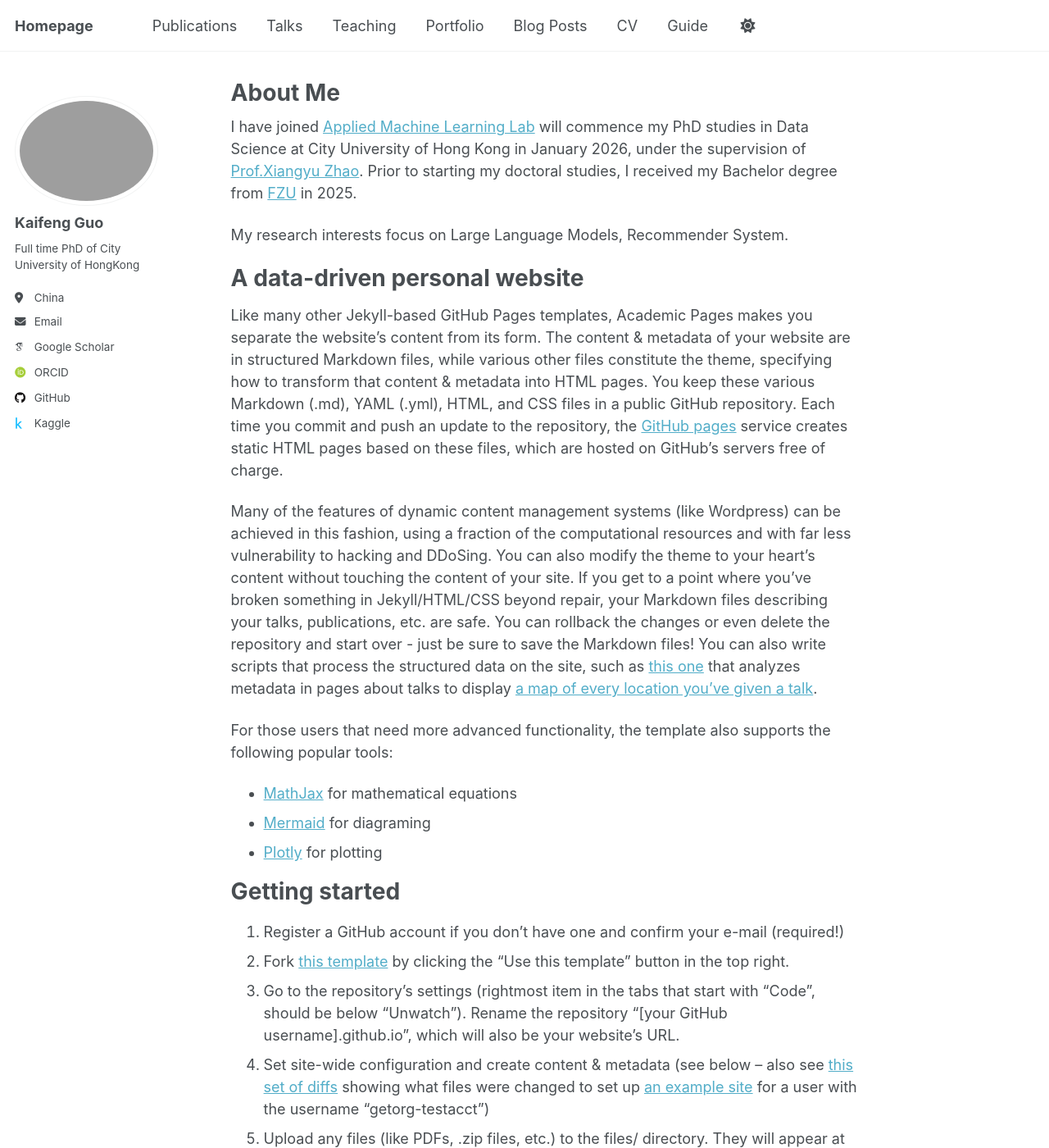
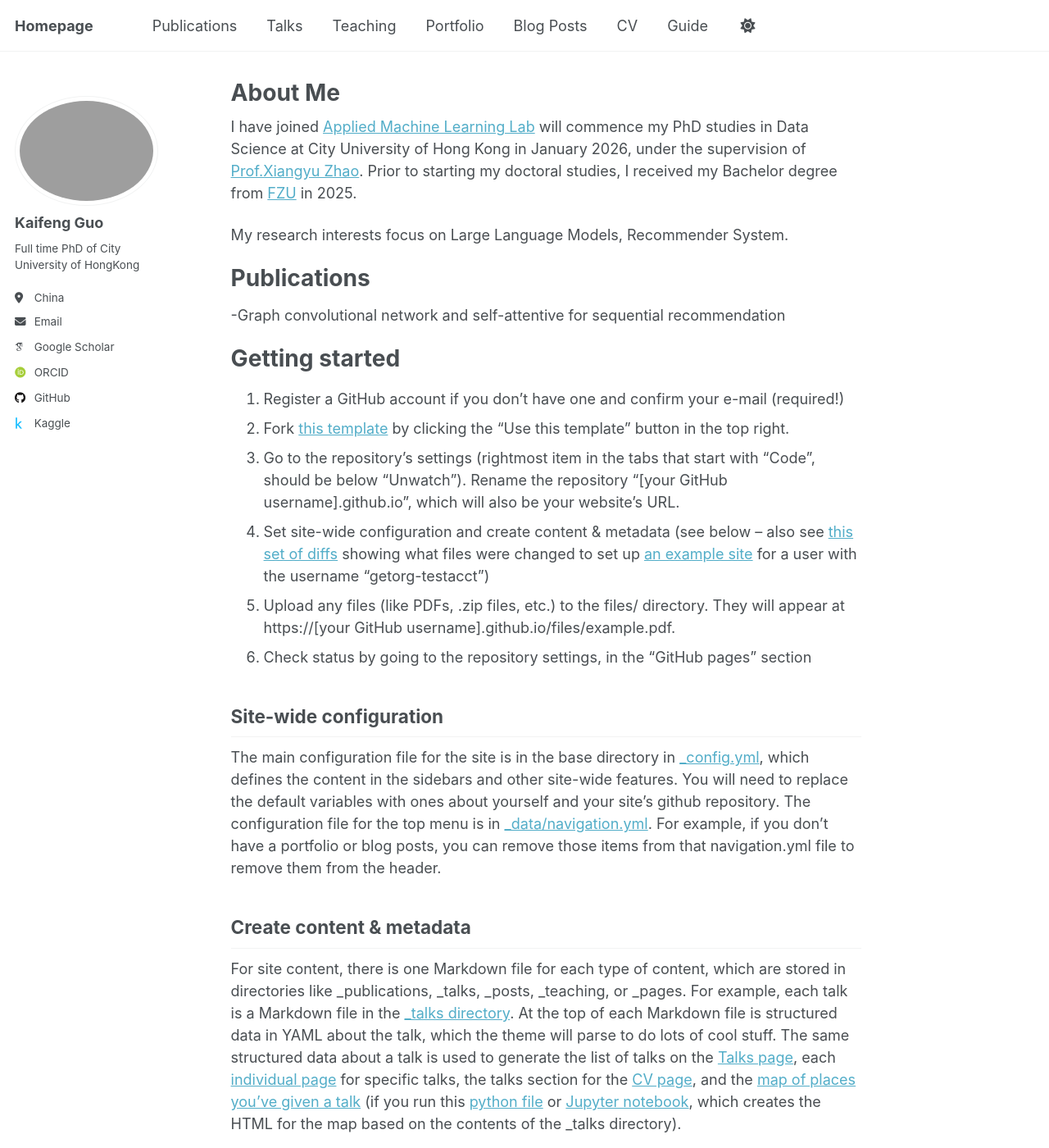
Before and after one commit to kaifengGuo/kaifengguo.github.io, a Jekyll site: the page built from _pages/about.md, in a window 1280 px wide and 1400 px high. Shown: the whole window at 82% size. Built offline with Jekyll 4.4.1, drawn with Linux system fonts in a browser that asks for light colours; some web fonts are replaced; a script that is not in the unit is left out.

Commit message:
Update about.md

```diff
--- a/_pages/about.md
+++ b/_pages/about.md
@@ -11,16 +11,12 @@
 
 My research interests focus on Large Language Models, Recommender System.
 
-A data-driven personal website
+Publications
 ======
-Like many other Jekyll-based GitHub Pages templates, Academic Pages makes you separate the website's content from its form. The content & metadata of your website are in structured Markdown files, while various other files constitute the theme, specifying how to transform that content & metadata into HTML pages. You keep these various Markdown (.md), YAML (.yml), HTML, and CSS files in a public GitHub repository. Each time you commit and push an update to the repository, the [GitHub pages](https://pages.github.com/) service creates static HTML pages based on these files, which are hosted on GitHub's servers free of charge.
+-Graph convolutional network and self-attentive for sequential recommendation
 
-Many of the features of dynamic content management systems (like Wordpress) can be achieved in this fashion, using a fraction of the computational resources and with far less vulnerability to hacking and DDoSing. You can also modify the theme to your heart's content without touching the content of your site. If you get to a point where you've broken something in Jekyll/HTML/CSS beyond repair, your Markdown files describing your talks, publications, etc. are safe. You can rollback the changes or even delete the repository and start over - just be sure to save the Markdown files! You can also write scripts that process the structured data on the site, such as [this one](https://github.com/academicpages/academicpages.github.io/blob/master/talkmap.ipynb) that analyzes metadata in pages about talks to display [a map of every location you've given a talk](https://academicpages.github.io/talkmap.html).
 
-For those users that need more advanced functionality, the template also supports the following popular tools:
-- [MathJax](https://www.mathjax.org/) for mathematical equations
-- [Mermaid](https://mermaid.js.org/) for diagraming
-- [Plotly](https://plotly.com/javascript/) for plotting
+
 
 Getting started
 ======
```
